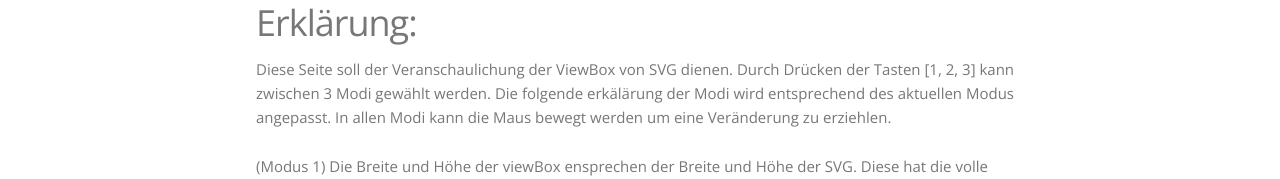
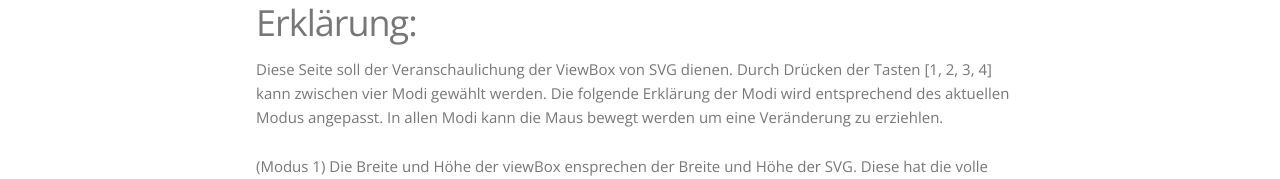
Before and after one commit to tlahmann/interactiveVisualDesign-assignments, a plain HTML site: page index.html in a window 1280 px wide. Shown: the top 179 px of the page. Drawn offline with nearby package versions, Linux system fonts and the light colour scheme.

Commit message:
Fix typos

```diff
--- a/index.html
+++ b/index.html
@@ -28,8 +28,8 @@
     <div id="explanation-wrapper">
         <div id="explanation-box">
             <h3>Erklärung: </h3>
-            <p>Diese Seite soll der Veranschaulichung der ViewBox von SVG dienen. Durch Drücken der Tasten [1, 2, 3]
-                kann zwischen 3 Modi gewählt werden. Die folgende erkälärung der Modi wird entsprechend des aktuellen
+            <p>Diese Seite soll der Veranschaulichung der ViewBox von SVG dienen. Durch Drücken der Tasten [1, 2, 3, 4]
+                kann zwischen vier Modi gewählt werden. Die folgende Erklärung der Modi wird entsprechend des aktuellen
                 Modus angepasst. In allen Modi kann die Maus bewegt werden um eine Veränderung zu erziehlen.</p>
             <p id="explanation"></p>
             <div id="svg-shadow"></div>
```
